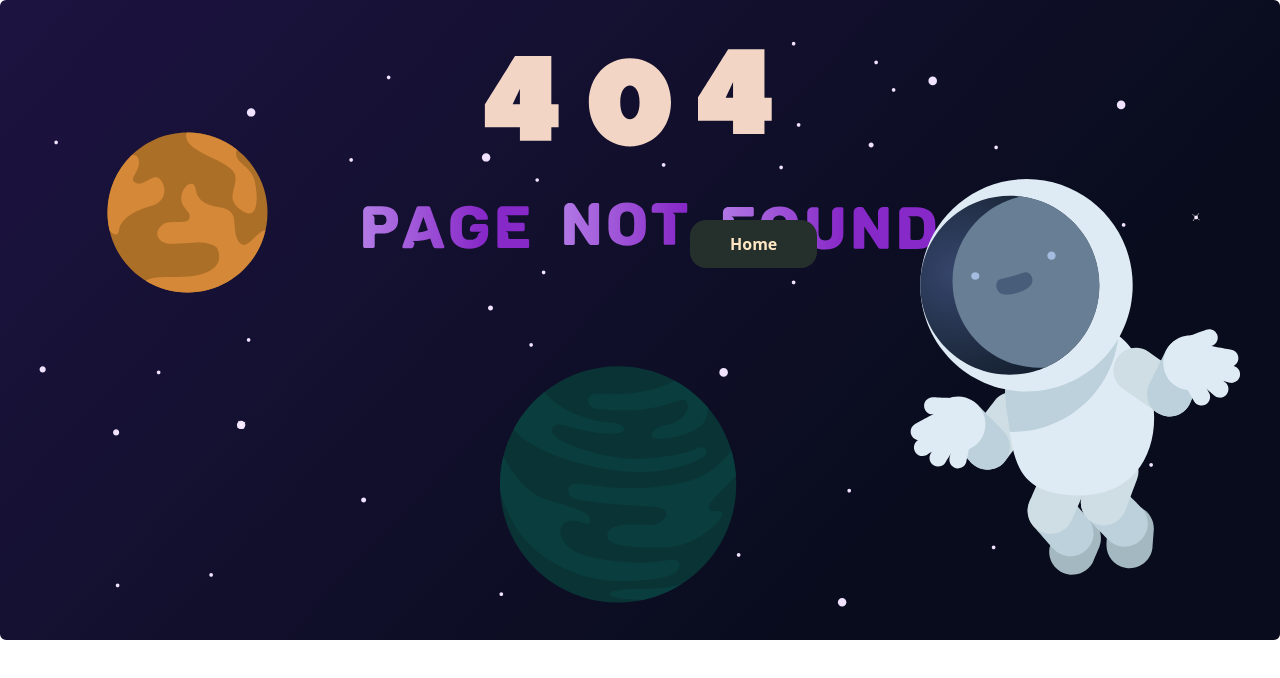
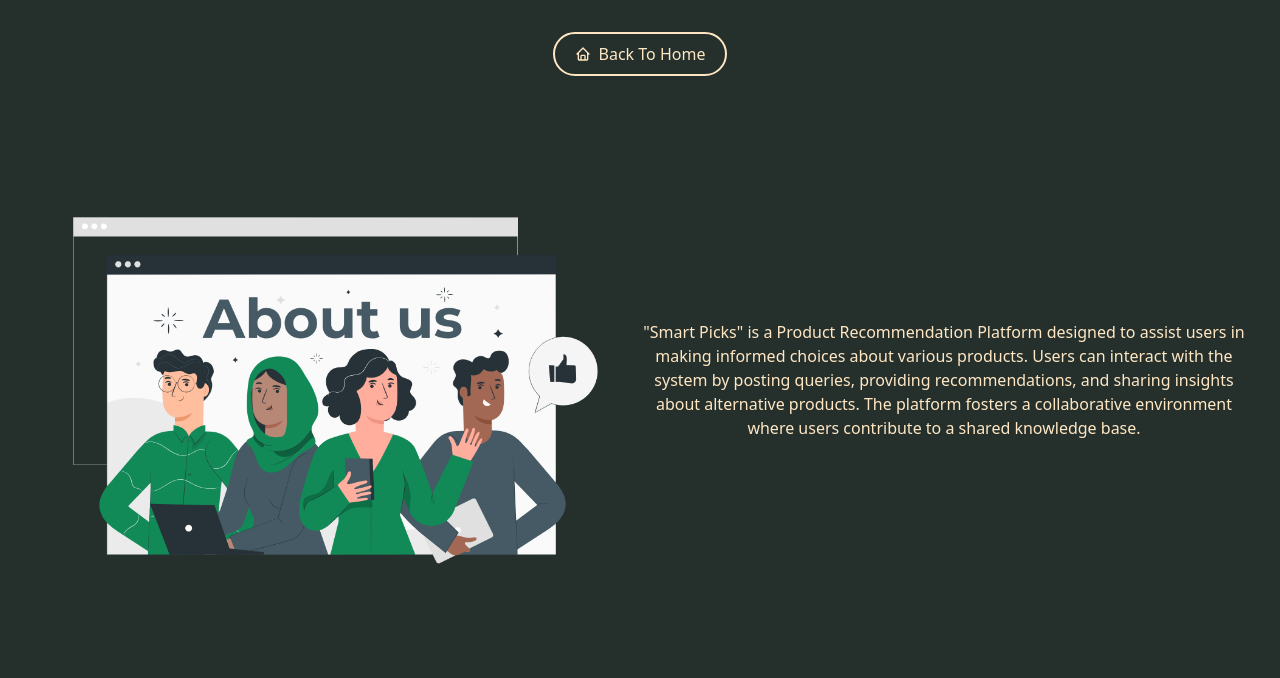
Before and after one commit to golamsarwar96/smart-picks-app-client, a React (Vite) app: page /about-us in a window 1280 px wide. Shown: the top 678 px of the page. Built offline with nearby package versions, Linux system fonts and the light colour scheme; no server answers; a web font is replaced by a local one.

Commit message:
Added a slick about us page. and provided navigation back to home.

```diff
--- a/src/components/shared/Navbar.jsx
+++ b/src/components/shared/Navbar.jsx
@@ -96,6 +96,16 @@ const Navbar = () => {
           >
             Queries
           </NavLink>
+          <NavLink
+            to="/about-us"
+            className={({ isActive }) =>
+              isActive
+                ? "flex gap-3 px-4 py-2 bg-secondaryColor text-primaryColor  border-none  lg:items-center flex-col lg:flex-row "
+                : "flex gap-3 px-4 py-2 hover:bg-[#25302c] hover:text-[#D6BD98]  border-none  lg:items-center flex-col lg:flex-row  text-secondaryColor"
+            }
+          >
+            About Us
+          </NavLink>
         </div>
       )}
     </div>
--- /dev/null
+++ b/src/pages/AboutUs.jsx
@@ -0,0 +1,31 @@
+import { Link } from "react-router-dom";
+import aboutus from "../assets/blogImg/aboutus.png";
+import { BiHome } from "react-icons/bi";
+const AboutUs = () => {
+  return (
+    <div className="bg-primaryColor text-secondaryColor min-h-screen text-center p-8">
+      <div className="flex justify-center items-center">
+        <Link to="/">
+          <button className="flex justify-center items-center gap-2 px-5 py-2 border-2 border-secondaryColor text-secondaryColor mt-10 lg:mt-0 rounded-3xl">
+            <BiHome></BiHome> Back To Home
+          </button>
+        </Link>
+      </div>
+      <div className="flex flex-col md:flex-row items-center justify-center ">
+        <div className="flex-1">
+          <img src={aboutus} alt="" />
+        </div>
+        <p className="flex-1">
+          "Smart Picks" is a Product Recommendation Platform designed to assist
+          users in making informed choices about various products. Users can
+          interact with the system by posting queries, providing
+          recommendations, and sharing insights about alternative products. The
+          platform fosters a collaborative environment where users contribute to
+          a shared knowledge base.
+        </p>
+      </div>
+    </div>
+  );
+};
+
+export default AboutUs;
--- a/src/routes/Routes.jsx
+++ b/src/routes/Routes.jsx
@@ -12,6 +12,7 @@ import PrivateRoute from "./PrivateRoute";
 import UpdateQuery from "../pages/UpdateQuery";
 import QueryDetails from "../components/QueryDetails";
 import ErrorPage from "../pages/ErrorPage";
+import AboutUs from "../pages/AboutUs";
 
 const router = createBrowserRouter([
   {
@@ -72,5 +73,9 @@ const router = createBrowserRouter([
     path: "*",
     element: <ErrorPage></ErrorPage>,
   },
+  {
+    path: "/about-us",
+    element: <AboutUs></AboutUs>,
+  },
 ]);
 export default router;
```
Also changed, not shown: src/assets/blogImg/aboutus.png (added).
